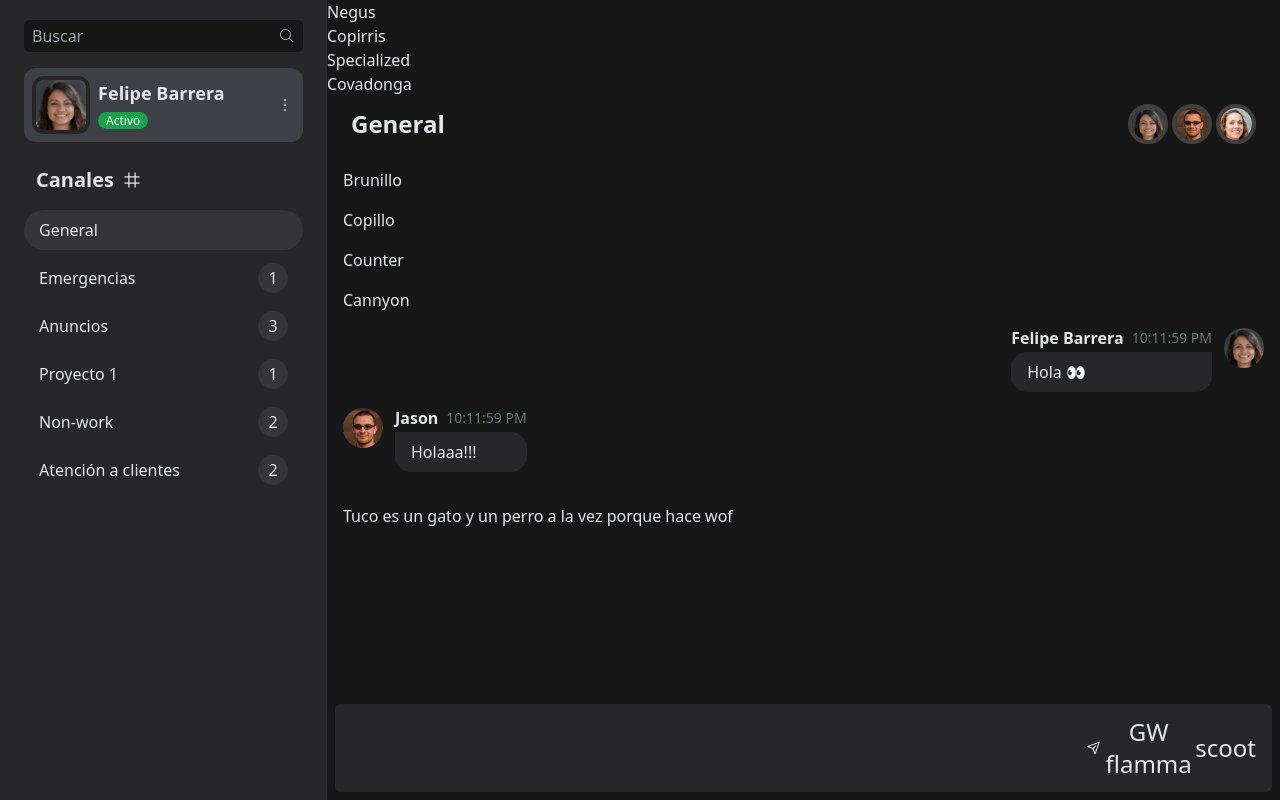
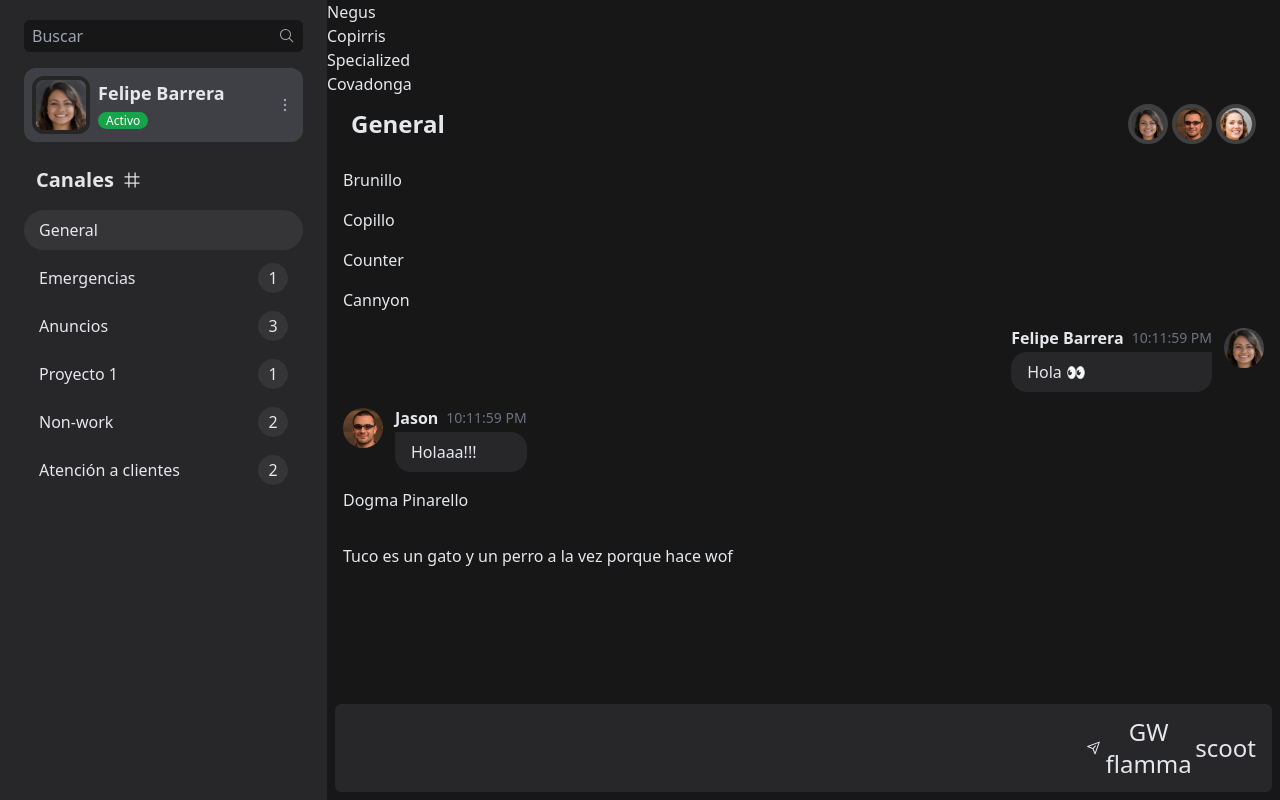
Before and after one commit to felipeBarrera1309/Chat-with-pinia-vue3, a Vue app: page /1 in a window 1280 px wide. Built offline with nearby package versions, Linux system fonts and the light colour scheme.

Commit message:
agregue la dogma pinarello

```diff
--- a/src/pages/MessagesView.vue
+++ b/src/pages/MessagesView.vue
@@ -34,6 +34,7 @@
 
 
             />
+            <p>{{ 'Dogma Pinarello' }}</p>
             <span ref="end"></span>
             <p>{{ 'Tuco es un gato y un perro a la vez porque hace wof' }}</p>
         </div>
```
